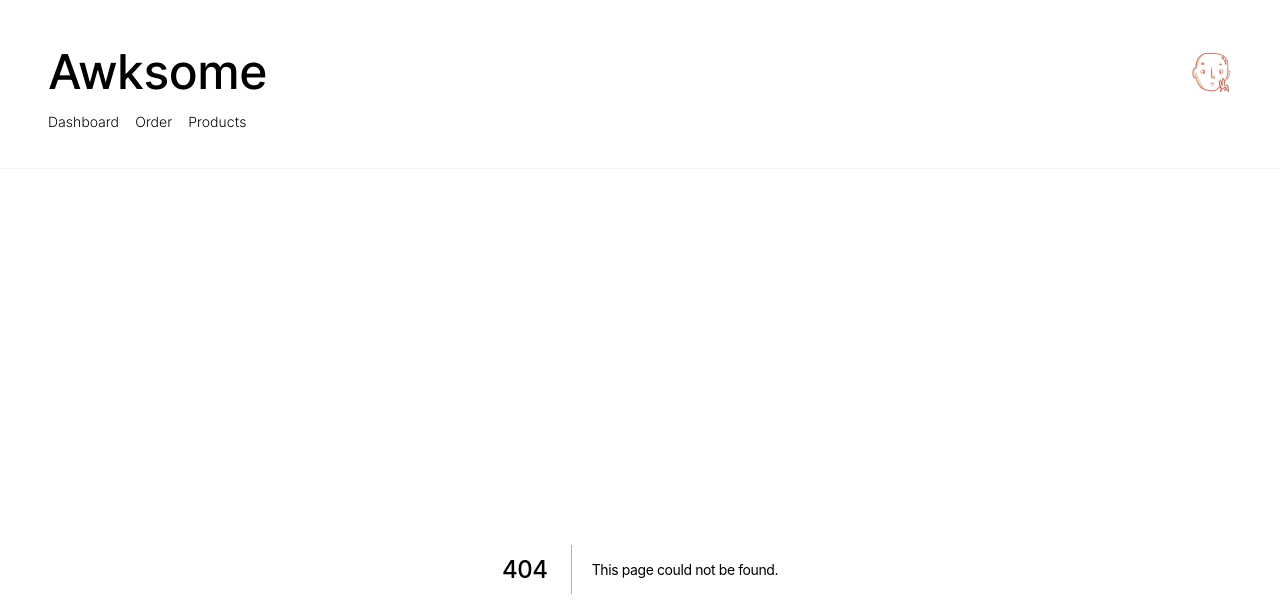
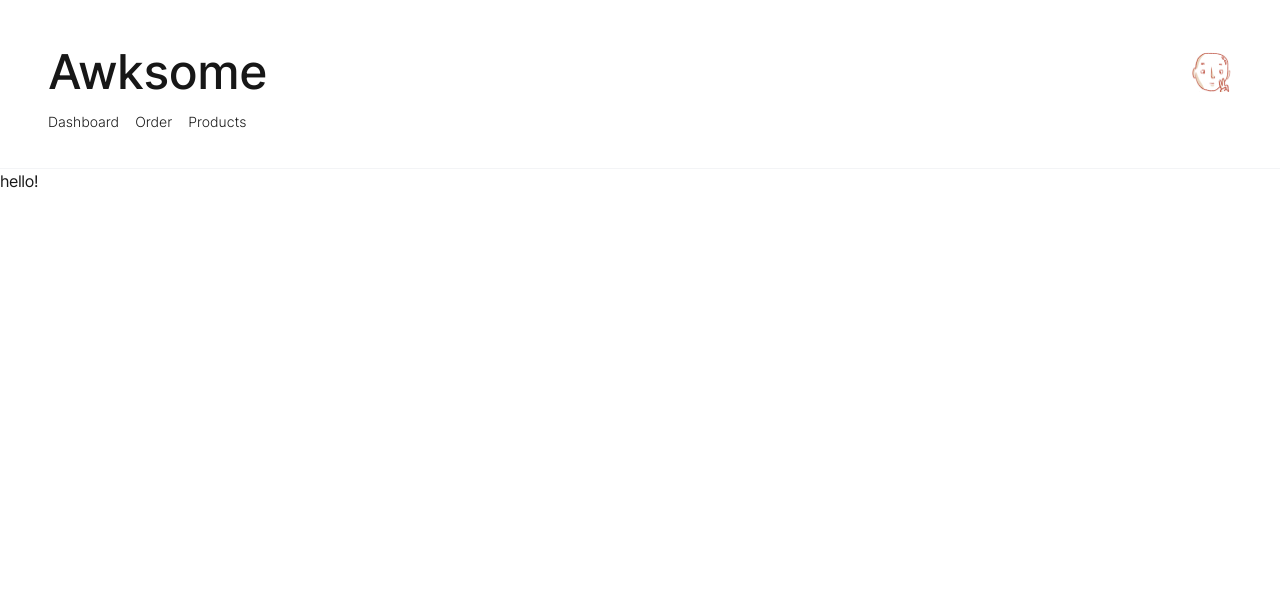
Before and after one commit to jovanhartono/awksome-inventory-management, a Next.js app: page /product/1 in a window 1280 px wide. Before the commit this address had no page. Shown: the top 616 px of the page. Built offline with nearby package versions, Linux system fonts and the light colour scheme.

Commit message:
added new product detail page

```diff
--- /dev/null
+++ b/pages/product/[id].tsx
@@ -0,0 +1,7 @@
+export default function ProductDetail () {
+    return (
+        <>
+            hello!
+            </>
+    )
+}
```
